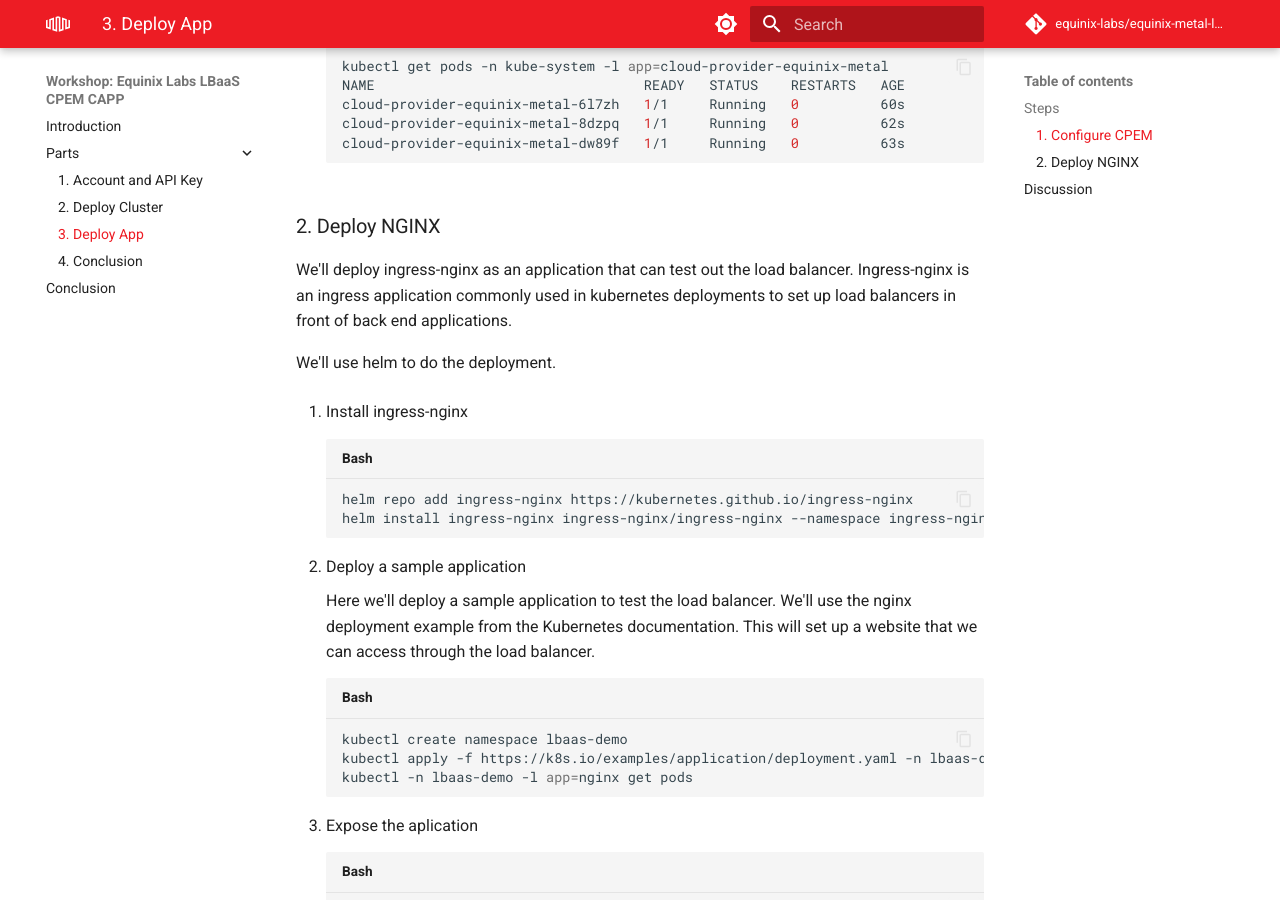
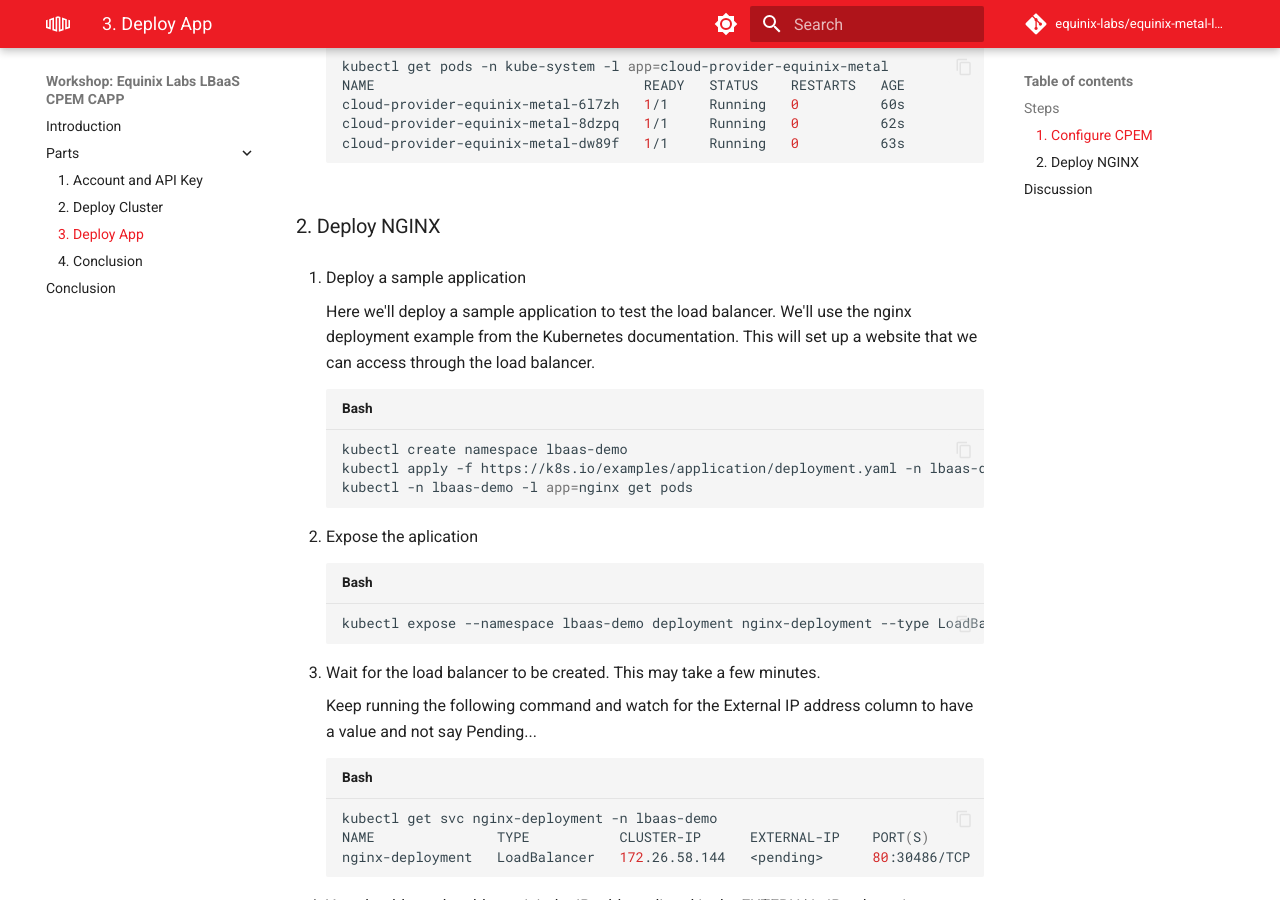
Before and after one commit to equinix-labs/equinix-metal-load-balancer-cpem-capp-workshop, an MkDocs documentation site: the page built from docs/parts/3-deploy-app.md, in a window 1280 px wide and 900 px high, scrolled down 1410 px. Built offline with MkDocs 1.6.1 and Material for MkDocs 9.7.7, drawn with Linux system fonts in a browser that asks for light colours; comment, search, counter and statistics services are not loaded.

Commit message:
doc: remove ingress-nginx
Signed-off-by: Chris Privitere <23177737+cprivitere@users.noreply.github.com>

````diff
--- a/docs/parts/3-deploy-app.md
+++ b/docs/parts/3-deploy-app.md
@@ -63,17 +63,6 @@
 
 ### 2. Deploy NGINX
 
-We'll deploy ingress-nginx as an application that can test out the load balancer. Ingress-nginx is an ingress application commonly used in kubernetes deployments to set up load balancers in front of back end applications.
-
-We'll use helm to do the deployment.
-
-1. Install ingress-nginx
-
-    ```shell
-    helm repo add ingress-nginx https://kubernetes.github.io/ingress-nginx
-    helm install ingress-nginx ingress-nginx/ingress-nginx --namespace ingress-nginx --create-namespace
-    ```
-
 1. Deploy a sample application
 
     Here we'll deploy a sample application to test the load balancer. We'll use the nginx deployment example from the Kubernetes documentation. This will set up a website that we can access through the load balancer.
````
